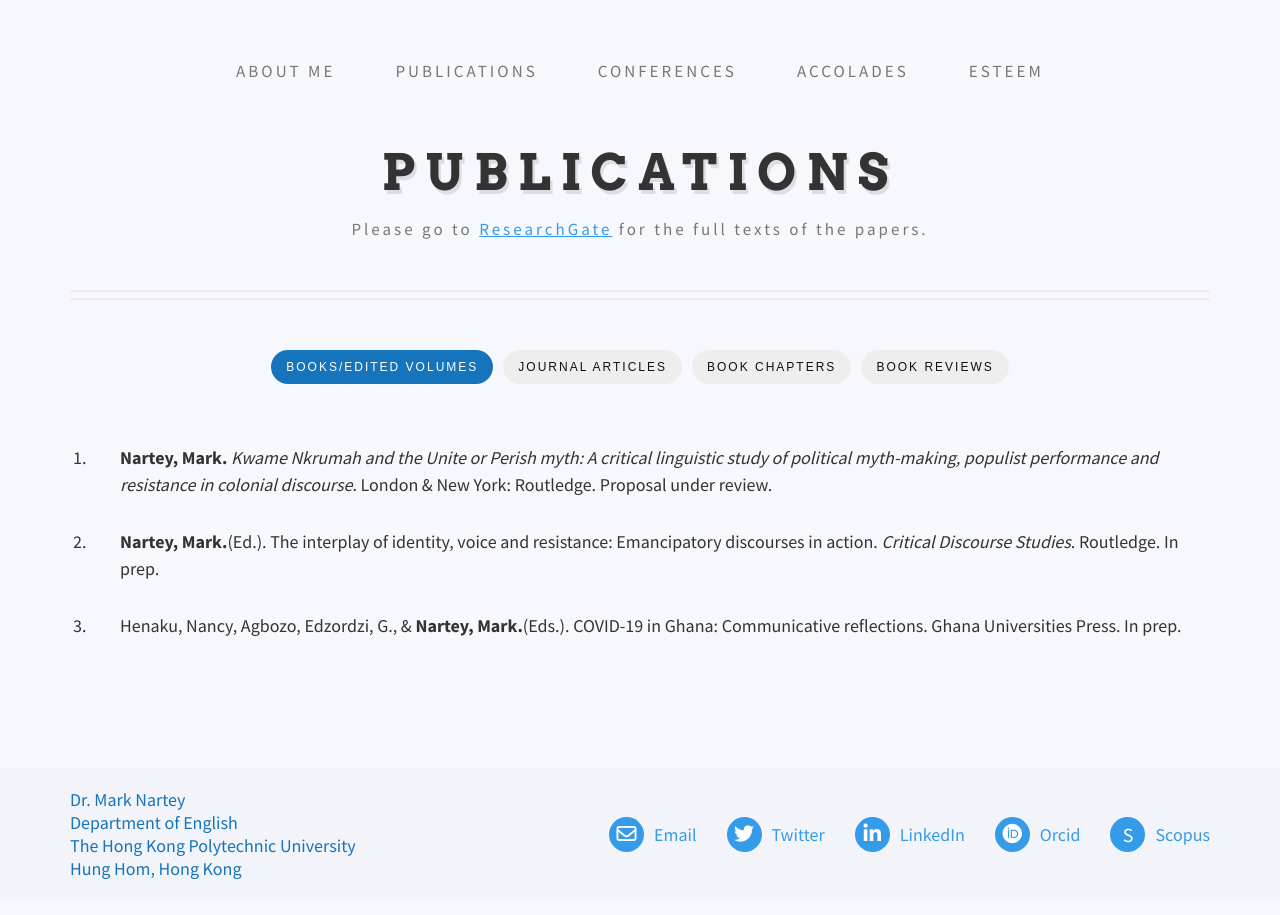
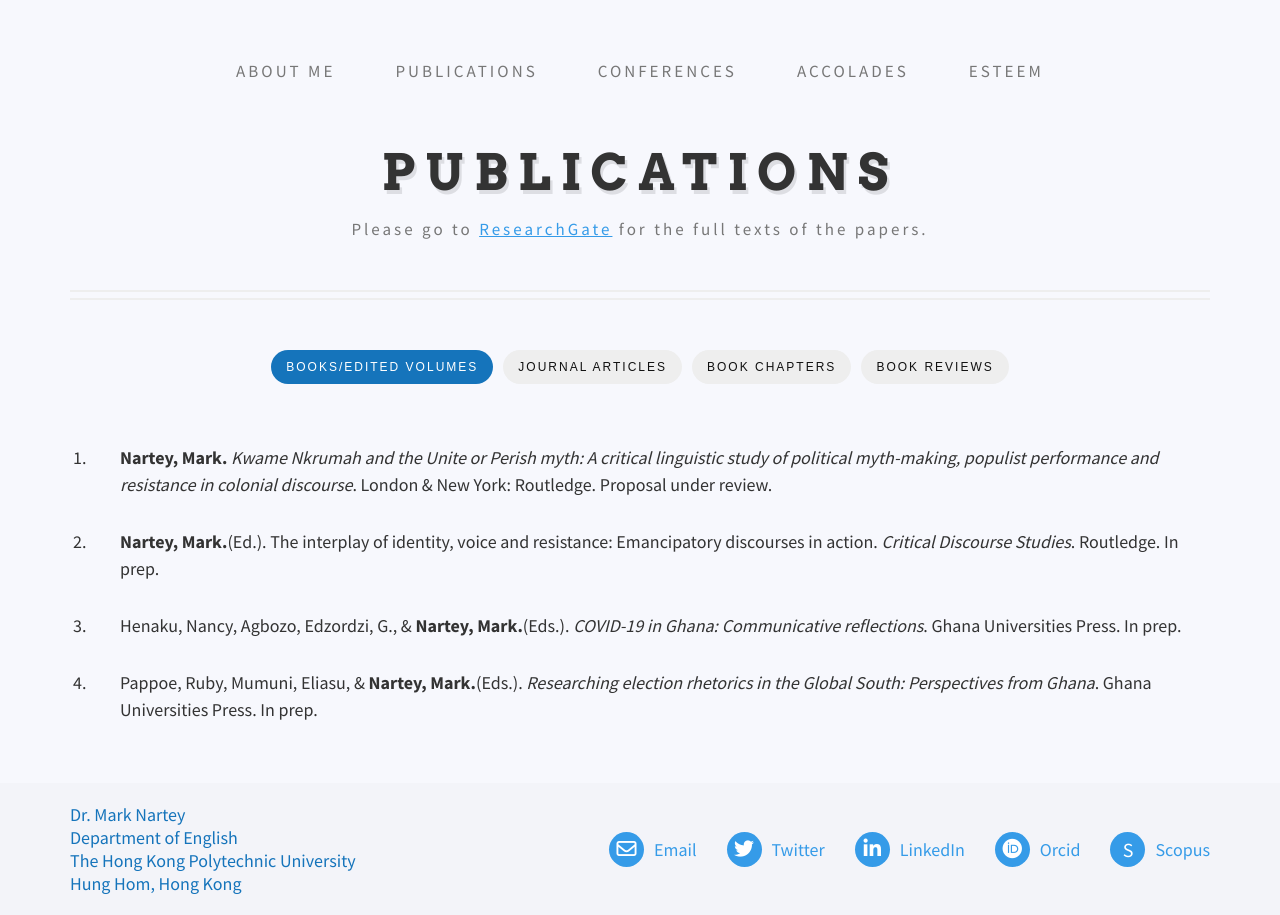
Before and after one commit to danielcornock/marknartey.com, a Jekyll site: the page built from _pages/publications.md, in a window 1280 px wide. Built offline with Jekyll 4.4.1, drawn with Linux system fonts in a browser that asks for light colours; nearby versions of some CDN libraries.

Commit message:
Update Content “Books”

```diff
--- a/_data/books.yml
+++ b/_data/books.yml
@@ -7,5 +7,8 @@ items:
       resistance: Emancipatory discourses in action. <i>Critical Discourse
       Studies</I>. Routledge. In prep."
   - content: "Henaku, Nancy, Agbozo, Edzordzi, G., & <b>Nartey, Mark.</b>(Eds.).
-      COVID-19 in Ghana: Communicative reflections. Ghana Universities Press. In
-      prep."
+      <i>COVID-19 in Ghana: Communicative reflections</I>. Ghana Universities
+      Press. In prep."
+  - content: "Pappoe, Ruby, Mumuni, Eliasu, & <b>Nartey, Mark.</b>(Eds.). <i>
+      Researching election rhetorics in the Global South: Perspectives from
+      Ghana</I>. Ghana Universities Press. In prep."
```
